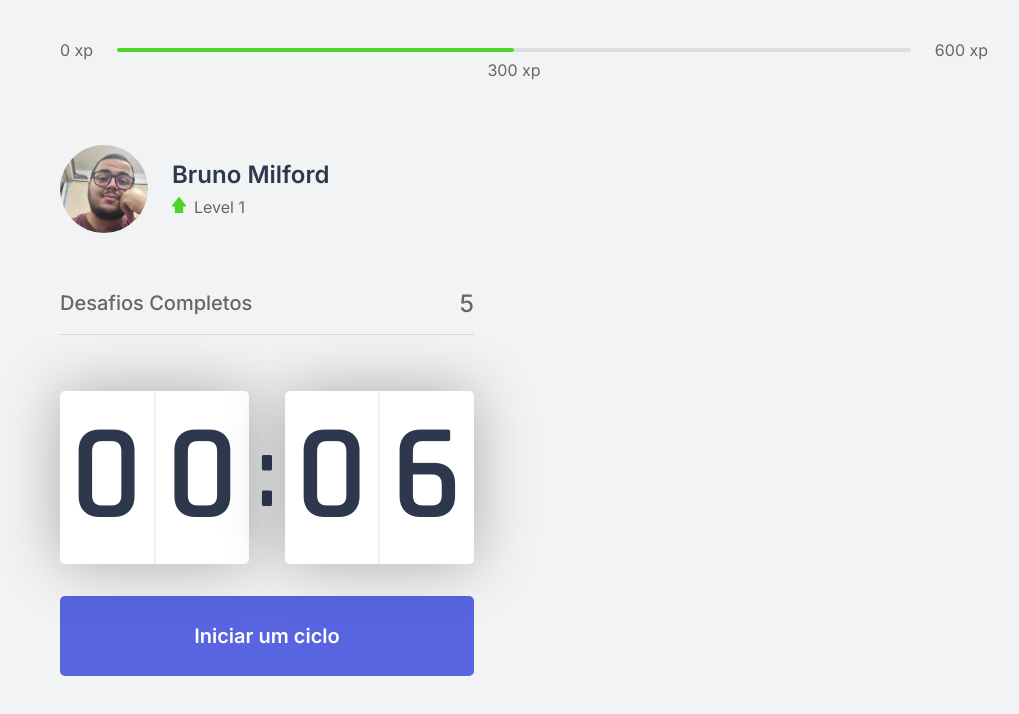
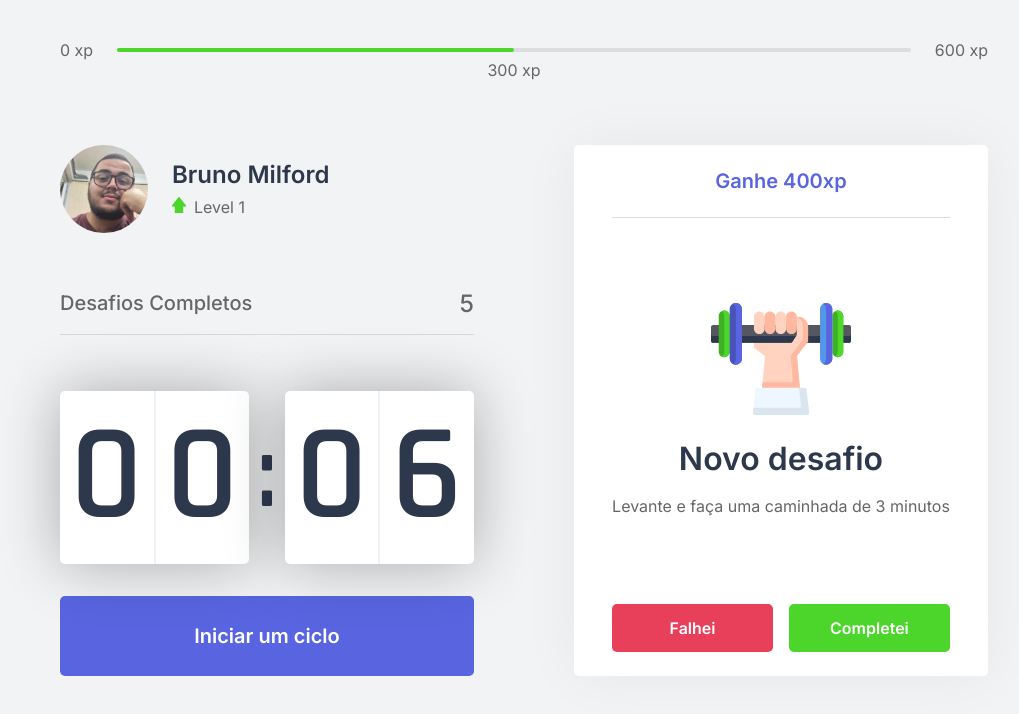
Before and after one commit to Bruno-Milford/NLW-4-Next, a Next.js app in the folder moveit-next/: page / in a window 1280 px wide. Shown: the top 714 px of the page, without its empty margins (116-1135 px from the left). Built offline with nearby package versions, Linux system fonts and the light colour scheme.

Commit message:
layout challengeBox component

```diff
--- /dev/null
+++ b/moveit-next/src/components/ChallengeBox.tsx
@@ -0,0 +1,32 @@
+import styles from '../styles/components/ChallengeBox.module.css';
+
+export function ChallengeBox() {
+    const hasActiveChallenge = true;
+
+    return (
+        <div className={ styles.challengeBoxContainer }>
+            { hasActiveChallenge ? (
+                <div className={ styles.challengeActive }>
+                    <header>Ganhe 400xp</header>
+                    <main>
+                        <img src="icons/body.svg" />
+                        <strong>Novo desafio</strong>
+                        <p>Levante e faça uma caminhada de 3 minutos</p>
+                    </main>
+                    <footer>
+                        <button type="button" className={ styles.challengeFailedButton }>Falhei</button>
+                        <button type="button" className={ styles.challengeSucceededButton }>Completei</button>
+                    </footer>
+                </div>
+            ) : (
+                <div className={ styles.challengeNotActive }>
+                <strong>Finalize um ciclo para receber um desafio</strong>
+                <p>
+                    <img src="icons/level-up.svg" alt="Level Up"/>
+                    Avançe de level completando desafios.
+                </p>
+            </div>
+            ) }
+        </div>
+    );
+}
--- a/moveit-next/src/pages/index.tsx
+++ b/moveit-next/src/pages/index.tsx
@@ -1,10 +1,10 @@
 import { CompleteChallenges } from "../components/CompletedChallenges";
 import { ExperienceBar } from "../components/ExperienceBar";
+import { ChallengeBox } from "../components/ChallengeBox";
 import { Countdown } from '../components/Countdown';
 import { Profile } from "../components/Profile";
 
 import Head from 'next/head';
-
 import styles from '../styles/pages/Home.module.css';
 
 export default function Home() {
@@ -22,7 +22,7 @@
           <Countdown />
         </div>
         <div>
-
+          <ChallengeBox />
         </div>
       </section>
     </div>
--- /dev/null
+++ b/moveit-next/src/styles/components/ChallengeBox.module.css
@@ -0,0 +1,104 @@
+.challengeBoxContainer {
+    height: 100%;
+    background: var(--white);
+    border-radius: 5px;
+    box-shadow: 0 0 60px rgba(0, 0, 0, 0.05);
+    padding: 1.5rem 2rem;
+
+    display: flex;
+    flex-direction: column;
+    align-items: center;
+    justify-content: center;
+    text-align: center;
+}
+
+.challengeNotActive {
+    display: flex;
+    flex-direction: column;
+    align-items: center;
+}
+
+.challengeNotActive strong {
+    font-size: 1.5rem;
+    font-weight: 500;
+    line-height: 1.4;
+}
+
+.challengeNotActive p {
+    display: flex;
+    flex-direction: column;
+    align-items: center;
+    line-height: 1.4;
+    max-width: 70%;
+    margin-top: 3rem;
+}
+
+.challengeNotActive p img {
+    margin-bottom: 1rem;
+}
+
+.challengeActive {
+    height: 100%;
+    display: flex;
+    flex-direction: column;
+}
+
+.challengeActive header {
+    color: var(--blue);
+    font-weight: 600;
+    font-size: 1.25rem;
+    padding: 0 2rem 1.5rem;
+    border-bottom: 1px solid var(--gray-line);
+}
+
+.challengeActive main {
+    flex: 1;
+    display: flex;
+    flex-direction: column;
+    align-items: center;
+    justify-content: center;
+}
+
+.challengeActive main strong {
+    font-size: 2rem;
+    font-weight: 600;
+    color: var(--title);
+    margin: 1.5rem 0 1rem;
+}
+
+.challengeActive main p {
+    line-height: 1.5rem;
+}
+
+.challengeActive footer {
+    display: grid;
+    grid-template-columns: 1fr 1fr;
+    gap: 1rem;
+}
+
+.challengeActive footer button {
+    height: 3rem;
+    display: flex;
+    align-items: center;
+    justify-content: center;
+
+    border: 0;
+    border-radius: 5px;
+    color: var(--white);
+    font-size: 1rem;
+    font-weight: 600;
+
+    transition: filter 0.2s;
+}
+
+.challengeActive footer button.challengeFailedButton {
+    background: var(--red);
+}
+
+.challengeActive footer button.challengeSucceededButton {
+    background: var(--green);
+}
+
+.challengeActive footer button:hover {
+    filter: brightness(0.9);
+}
```
